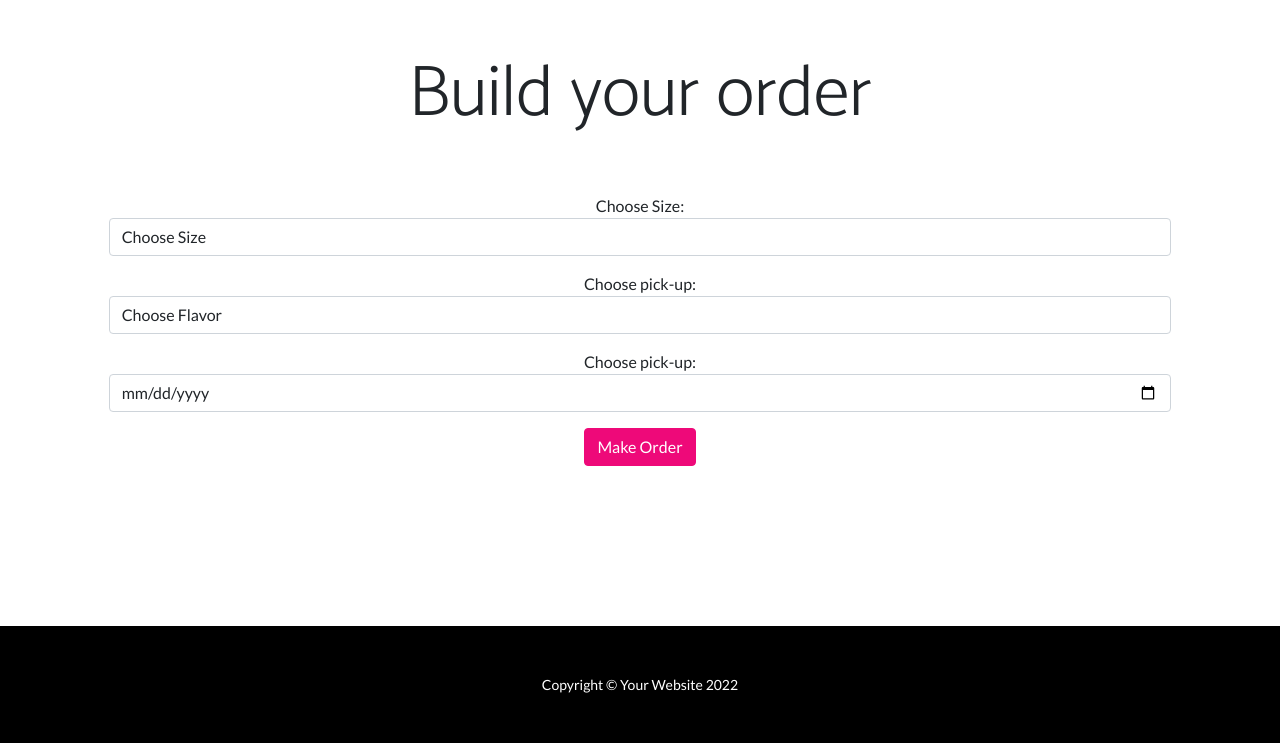
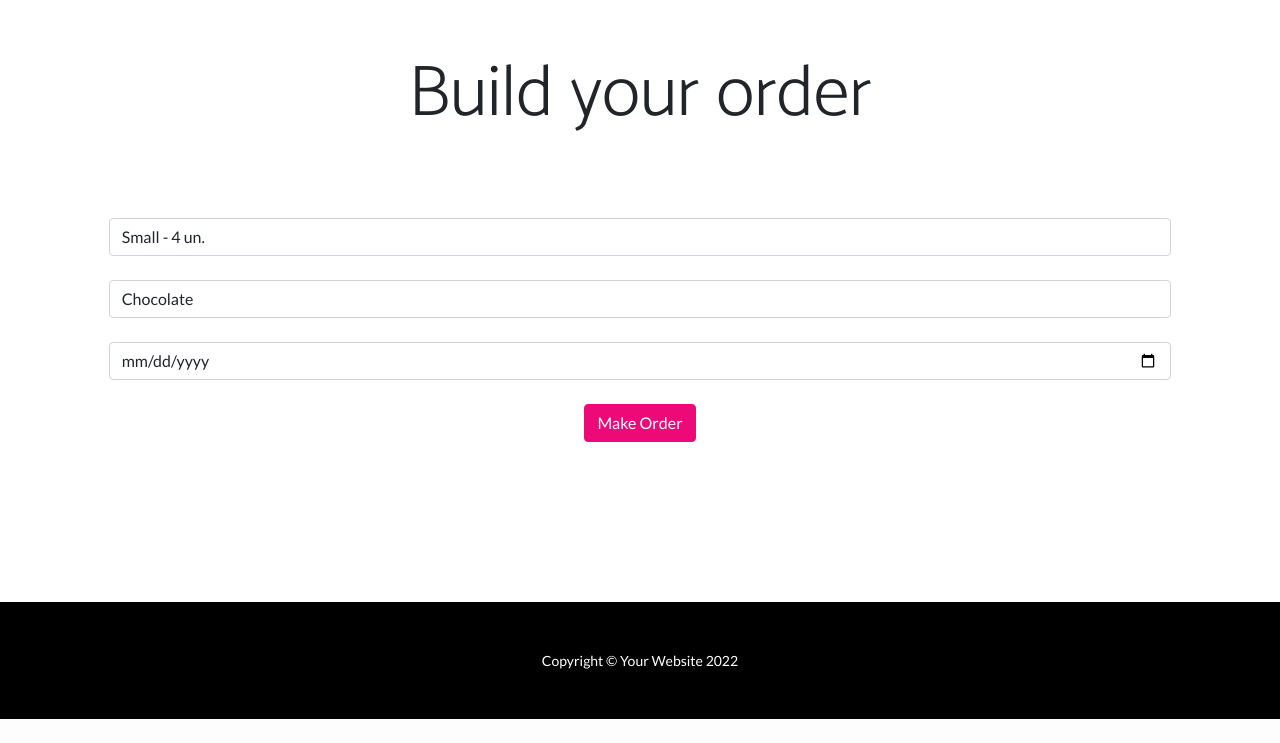
Before and after one commit to Vepp1/VeganCaju, a Django app: page /make_order/ in a window 1280 px wide. Shown: the part 163-906 px from the top of the page. After the commit the page ends 882 px from the top, so only its background shows below. Run offline with Django 3.2, Linux system fonts and the light colour scheme; some libraries are stand-ins or nearby versions.

Commit message:
Add crispy form to make new order. The form is working and inserts the order on database

```diff
--- a/order/forms.py
+++ b/order/forms.py
@@ -1,8 +1,15 @@
-# from .models import OrderConfig
-# from django import forms
+from django import forms
+from .models import Order
+
+class DateInput(forms.DateInput):
+        input_type = 'date'
+
+class OrderForm(forms.ModelForm):
 
 
-# class OrderForm(forms.ModelForm):
-#     class Meta:
-#         model = Order
-#         fields = ('body',)
+    class Meta:
+        model = Order
+        fields = ('size', 'flavor', 'pick_up')
+        widgets = {
+            'pick_up': DateInput(),
+        }
--- a/order/models.py
+++ b/order/models.py
@@ -11,7 +11,7 @@ SIZES = ((0, 'Small - 4 un.'), (1, 'Medium - 6 un.'), (2, 'Large - 10 un.'))
 class Order(models.Model):
     flavor = models.IntegerField(choices=FLAVORS, default=0)
     size = models.IntegerField(choices=SIZES, default=0)
-    costumer = models.ForeignKey(User, on_delete=models.CASCADE, related_name='costumer')
+    costumer = models.CharField(max_length=80)
     updated_on = models.DateTimeField(auto_now=True)
     created_on = models.DateTimeField(auto_now_add=True)
     pick_up = models.DateTimeField()
--- a/order/views.py
+++ b/order/views.py
@@ -1,7 +1,7 @@
 from django.shortcuts import render, redirect, get_object_or_404
 from django.views import generic, View
 from .models import Order
-# from .forms import OrderForm
+from .forms import OrderForm
 
 def index(request):
     return render(request, 'index.html')
@@ -9,4 +9,25 @@ def index(request):
 class MakeOrder(View):
 
     def get(self, request, *args, **kwargs):
-        return render(request, 'make_order.html')
+        return render(request, 'make_order.html', {
+                "order_form": OrderForm()
+            }
+        )
+
+
+    def post(self, request, *args, **kwargs):
+        order_form = OrderForm(data=request.POST)
+        if order_form.is_valid():
+            order_form.instance.costumer = request.user.username
+            order = order_form.save(commit=False)
+            order.save()
+        else:
+            order_form = OrderForm()
+
+        return render(
+            request,
+            "index.html",
+            {
+                "order_form": OrderForm()
+            }
+        )
--- a/requirements.txt
+++ b/requirements.txt
@@ -4,6 +4,7 @@ dj-database-url==0.5.0
 dj3-cloudinary-storage==0.0.6
 Django==3.2.16
 django-allauth==0.51.0
+django-crispy-forms==1.14.0
 gunicorn==20.1.0
 oauthlib==3.2.2
 psycopg2==2.9.5
--- a/templates/make_order.html
+++ b/templates/make_order.html
@@ -1,46 +1,15 @@
 {% extends "base.html" %}
+{% load crispy_forms_tags %}
 
 {% block content %}
 <header class="masthead text-center text-white">
   <h1 class="display-2 text-dark">Build your order</h1>
   <div class="row align-content-center">
-    <form class="col-sm-10 mt-5 offset-1" method="POST">
+    <form class="col-sm-10 mt-5 offset-1" method="post">
+      {{ order_form | crispy }}
       {% csrf_token %}
-      <div class="row">
-        <div class="mb-3">
-          <label for="size" class=".col-form-label-lg text-dark">Choose Size:</label>
-          <select name="size" class="form-control" id="size" required>
-            <option value="" disabled selected>Choose Size</option>
-            <option value="0">Small</option>
-            <option value="1">Medium</option>
-            <option value="2">Large</option>
-          </select>
-        </div>
-      </div>
 
-      <div class="row">
-        <div class="mb-3">
-          <label for="flavor" class=".col-form-label-lg text-dark">Choose pick-up:</label>
-          <select name="flavor" class="form-control" id="flavor" required>
-            <option value="" disabled selected>Choose Flavor</option>
-            <option value="0">Chocolate</option>
-            <option value="1">Cocconut</option>
-            <option value="2">White Chocolate</option>
-            <option value="2">Peanut</option>
-          </select>
-        </div>
-      </div>
-
-      <div class="row">
-        <div class="mb-3">
-          <label for="pickup" class=".col-form-label-lg text-dark">Choose pick-up:</label>
-          <input name="pickup" id="pickup" class="form-control" type="date" />
-        </div>
-      </div>
-
-
-
-
+      <br>
       <button type="submit" class="btn btn-primary">Make Order</button>
 
   </div>
--- a/vegancaju/settings.py
+++ b/vegancaju/settings.py
@@ -48,6 +48,7 @@ INSTALLED_APPS = [
     'cloudinary_storage',
     'django.contrib.staticfiles',
     'cloudinary',
+    'crispy_forms',
     'order',
 ]
 
@@ -57,6 +58,9 @@ LOGIN_REDIRECT_URL = '/'
 LOGUT_REDIRECT_URL = '/'
 
 ACCOUNT_EMAIL_VERIFICATION = 'none'
+
+CRISPY_TEMPLATE_PACK = 'bootstrap4'
+
 
 MIDDLEWARE = [
     'django.middleware.security.SecurityMiddleware',
```
Also changed, not shown: order/migrations/0005_alter_order_costumer.py (added).
